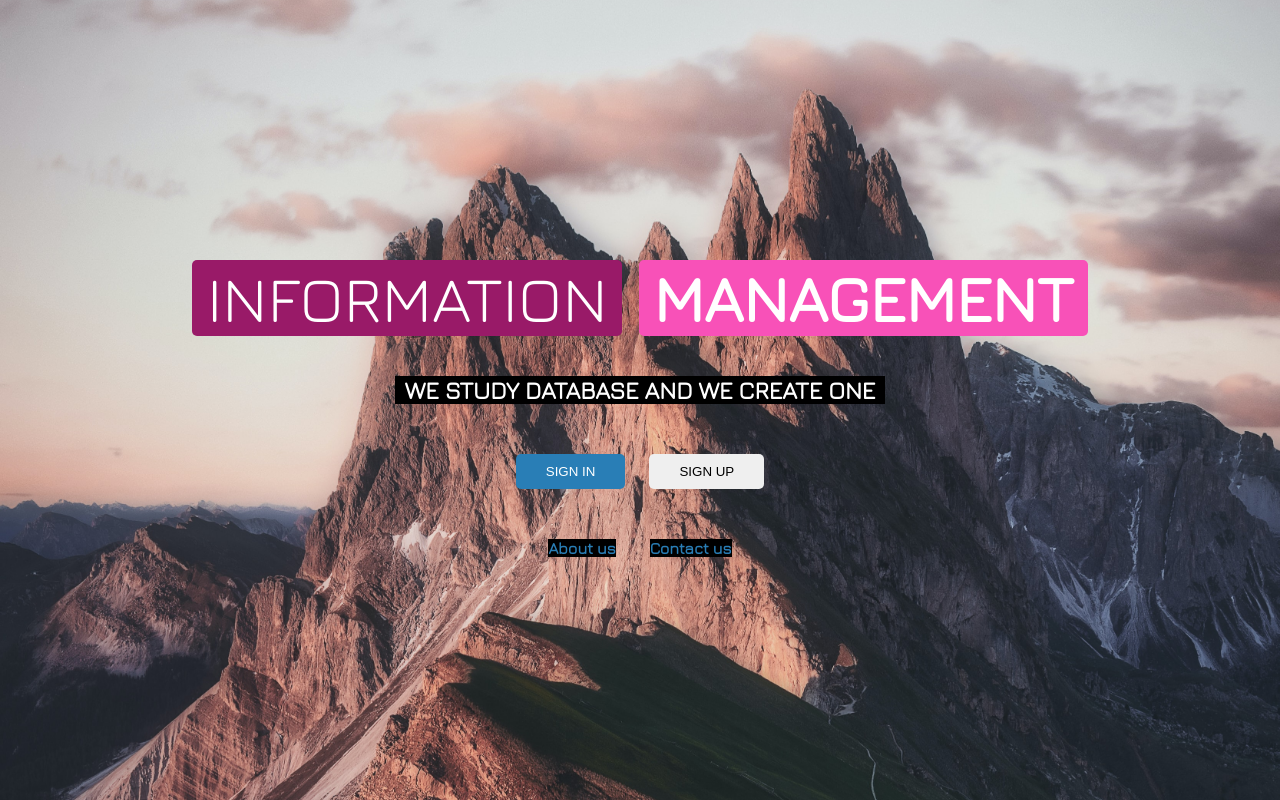
After one commit to citReyJoshua/supplie, a Django app: page / in a window 1280 px wide. The commit adds this page. Run offline with Django 3.2, Linux system fonts and the light colour scheme.

Commit message:
added landing page with contact us and about us

```diff
--- a/backend/urls.py
+++ b/backend/urls.py
@@ -1,7 +1,10 @@
 from django.contrib import admin
 from django.urls import path,include
 
+from .user.views import LandingPage
+
 urlpatterns = [
+    path('', LandingPage.as_view(),name="landingpage"),
     path('admin/', admin.site.urls),
     path('customer/', include('backend.user.urls', namespace='user')),
 ]
--- a/backend/user/views.py
+++ b/backend/user/views.py
@@ -9,3 +9,7 @@ class CustomerView(View):
 class CustomerRegistrationView(View):
     def get(self, request):
         return render(request,'registration/customer/index.html')
+
+class LandingPage(View):
+    def get(self, request):
+        return render(request,'landingpage/index.html')
--- /dev/null
+++ b/frontend/static/css/landingpage/styles.css
@@ -0,0 +1,138 @@
+* {
+  margin: 0;
+  padding: 0;
+  -webkit-box-sizing: border-box;
+          box-sizing: border-box;
+}
+
+.cover {
+  margin: 0;
+  padding: 0;
+  background-image: url("coverphoto.jpg");
+  /* The image used */
+  background-color: #cccccc;
+  /* Used if the image is unavailable */
+  height: 100vh;
+  /* You must set a specified height */
+  background-position: 50% 35%;
+  /* Center the image */
+  background-repeat: no-repeat;
+  /* Do not repeat the image */
+  background-size: cover;
+  /* Resize the background image to cover the entire container */
+  width: 100vw;
+  display: -webkit-box;
+  display: -ms-flexbox;
+  display: flex;
+  -webkit-box-pack: center;
+      -ms-flex-pack: center;
+          justify-content: center;
+  -webkit-box-align: center;
+      -ms-flex-align: center;
+          align-items: center;
+}
+
+.container {
+  text-align: center;
+  width: 70%;
+  height: 40%;
+  font-family: 'Jura', sans-serif;
+}
+
+.heading {
+  color: white;
+  font-size: 4em;
+  margin: 20px 0;
+}
+
+.subheading {
+  color: white;
+  font-size: 1.5em;
+  margin: 40px 0;
+  font-weight: bold;
+}
+
+.subheadingspan {
+  background-color: black;
+  padding: 0 10px;
+}
+
+button {
+  margin: 10px;
+  padding: 10px 30px;
+  border: none;
+  border-radius: 5px;
+  cursor: pointer;
+}
+
+.signin {
+  color: white;
+  background-color: #297eb6;
+}
+
+.signup {
+  color: black;
+}
+
+.firstword {
+  background-color: #991a68;
+  padding: 0 15px;
+  border-radius: 5px;
+}
+
+b {
+  background-color: #f851b8;
+  padding: 0 15px;
+  border-radius: 5px;
+}
+
+a {
+  text-decoration: none;
+  margin: 15px;
+  background-color: black;
+  color: #297eb6;
+  font-weight: bold;
+  cursor: pointer;
+}
+
+.modal {
+  font-family: 'Jura', sans-serif;
+  position: absolute;
+  top: 0;
+  left: 0;
+  width: 100vw;
+  height: 100vh;
+  background-color: rgba(0, 0, 0, 0.3);
+  display: none;
+}
+
+.modal .modal-content {
+  background-color: white;
+  width: 70vw;
+  height: 80vh;
+  margin: 50px auto;
+}
+
+.modal .modal-content h1 {
+  text-align: center;
+  font-size: 2.5em;
+  padding: 30px 30px 0 30px;
+}
+
+.modal .modal-content p {
+  text-align: center;
+  padding: 50px;
+  font-weight: bold;
+  letter-spacing: 2px;
+  line-height: 1.5;
+}
+
+.modal .modal-content button {
+  background-color: #991a68;
+  color: white;
+  float: right;
+  padding: 15px 40px;
+  margin-right: 50px;
+  margin-top: 30px;
+}
+/*# sourceMappingURL=styles.css.map */
--- /dev/null
+++ b/frontend/static/css/landingpage/styles.scss
@@ -0,0 +1,117 @@
+*{
+    margin:0;
+    padding:0;
+    box-sizing: border-box;
+}
+.cover{
+    margin:0;
+    padding:0;
+    background-image: url("coverphoto.jpg"); /* The image used */
+    background-color: #cccccc; /* Used if the image is unavailable */
+    height: 100vh; /* You must set a specified height */
+    background-position: 50% 35%; /* Center the image */
+    background-repeat: no-repeat; /* Do not repeat the image */
+    background-size: cover; /* Resize the background image to cover the entire container */
+    width: 100vw;
+    display:flex;
+    justify-content: center;
+    align-items: center;
+}
+.container{
+    text-align: center;
+    width: 70%;
+    height: 40%;
+    font-family: 'Jura', sans-serif;
+
+}
+.heading{
+    color:white;
+    font-size:4em;
+    margin:20px 0;
+}
+.subheading{
+    color:rgb(255, 255, 255);
+    font-size:1.5em;
+    margin:40px 0;
+    font-weight:bold;
+}
+.subheadingspan{
+    background-color:rgb(0, 0, 0);
+    padding:0 10px;
+}
+button{
+    margin:10px;
+    padding: 10px 30px;
+    border: none;
+    border-radius: 5px;
+    cursor: pointer;
+}
+.signin{
+    color:white;
+    background-color:rgb(41, 126, 182);
+
+}
+.signup{
+    color:black;
+}
+.firstword{
+    background-color: #991a68;
+    padding:0 15px;
+    border-radius: 5px;
+
+}
+b{
+    background-color: #f851b8;
+    padding:0 15px;
+    border-radius: 5px;
+
+}
+a{
+    text-decoration: none;
+    margin: 15px;
+    background-color: black;
+    color:rgb(41, 126, 182);
+    font-weight: bold;
+    cursor: pointer;
+}
+
+.modal{
+    font-family: 'Jura', sans-serif;
+    position: absolute;
+    top: 0;
+    left: 0;
+    width: 100vw;
+    height: 100vh;
+    background-color: rgba($color: #000000, $alpha: 0.3);
+    display: none;
+
+    .modal-content{
+        background-color: white;
+        width: 70vw;
+        height: 80vh;
+        margin: 50px auto;
+
+        h1{
+            text-align: center;
+            font-size: 2.5em;
+            padding: 30px 30px 0 30px;
+        }
+
+        p{
+            text-align: center;
+            padding:50px;
+            font-weight: bold;
+            letter-spacing: 2px;
+            line-height: 1.5;
+        }
+
+        button{
+            background-color:#991a68 ;
+            color: white;
+            float: right;
+            padding: 15px 40px;
+            margin-right: 50px;
+            margin-top: 30px;
+        }
+    }
+}
--- a/frontend/static/css/main.css
+++ b/frontend/static/css/main.css
@@ -29,7 +29,7 @@ a:hover {
 
 body {
   min-height: 100vh;
-  background-color: #f0efdb;
+  background-color: #4285f4;
 }
 
 ul {
--- /dev/null
+++ b/frontend/templates/landingpage/index.html
@@ -0,0 +1,92 @@
+{% load static %}
+
+<!DOCTYPE html>
+<html lang="en">
+<head>
+    <meta charset="UTF-8">
+    <meta name="viewport" content="width=device-width, initial-scale=1.0">
+
+    <link href="https://fonts.googleapis.com/css2?family=Jura&display=swap" rel="stylesheet">
+
+    <link rel="stylesheet" href="{% static 'css/landingpage/styles.css' %}">
+
+    <title>Landing Page</title>
+</head>
+<body>
+    <div class="cover">
+        <div class="container">
+            <div class="heading"><span class='firstword'>INFORMATION</span> <b>MANAGEMENT</b></div>
+
+            <div class="subheading">
+                <span class="subheadingspan">WE STUDY DATABASE AND WE CREATE ONE</span>
+            </div>
+
+            <div style="margin-bottom: 40px;">
+                <button class="signin">SIGN IN</button>
+                <button class="signup">SIGN UP</button>
+            </div>
+
+            <a id='aboutus'>About us</a>
+            <a id='contactus'>Contact us</a>
+
+        </div>
+    </div>
+
+    <div class="modal" id="modal-about-us">
+        <div id="modal-content" class="modal-content">
+            <h1>
+                About Us
+            </h1>
+            <p>
+                Lorem ipsum dolor sit amet consectetur adipisicing elit. Beatae ex reiciendis delectus vero debitis optio sequi nostrum tempora sed. Id voluptates, voluptatem fuga vel neque perferendis nihil fugiat consectetur expedita porro molestiae tenetur incidunt iure quaerat non quos dolorem sapiente. At molestiae ratione commodi voluptatem, ullam ipsam repellendus perferendis, distinctio, dignissimos officiis temporibus ipsum ut quia asperiores excepturi cumque magni tempora nobis aut dolores minus vero accusamus. Necessitatibus omnis veniam excepturi dignissimos, ut sint iusto consequatur exercitationem sapiente ipsum, laudantium et. Numquam a illo eos, excepturi repudiandae esse iste obcaecati saepe unde expedita hic eligendi sequi deserunt voluptas aliquid ratione.
+            </p>
+            <button type="button" id='close-about-us'>
+                OK
+            </button>
+        </div>
+    </div>
+
+    <div class="modal" id="modal-contact-us">
+        <div id="modal-content" class="modal-content">
+            <h1>
+                Contact Us
+            </h1>
+            <p>
+                Contact Number: +123-231-1234<br>
+                Email Address: contactus@gmail.com<br>
+                Facebook: facebook.com/contactus<br>
+                Instagram: instagram.com/contactus<br>
+                Twitter: twitter.com/contactus<br>
+            </p>
+            <button type="button" id='close-contact-us'>
+                OK
+            </button>
+        </div>
+    </div>
+
+
+    <script src="https://cdnjs.cloudflare.com/ajax/libs/jquery/3.5.1/jquery.js" integrity="sha512-WNLxfP/8cVYL9sj8Jnp6et0BkubLP31jhTG9vhL/F5uEZmg5wEzKoXp1kJslzPQWwPT1eyMiSxlKCgzHLOTOTQ==" crossorigin="anonymous"></script>
+
+    <script>
+        $(()=>{
+            $('#aboutus').click((e)=>{
+                console.log(e)
+                $('#modal-about-us').show()
+            })
+
+            $('#close-about-us').click((e)=>{
+                $('#modal-about-us').hide()
+            })
+
+            $('#contactus').click((e)=>{
+                $('#modal-contact-us').show()
+            })
+
+            $('#close-contact-us').click((e)=>{
+                $('#modal-contact-us').hide()
+            })
+        })
+    </script>
+
+</body>
+</html>
```
Also changed, not shown: frontend/static/css/landingpage/coverphoto.jpg (added), 1 other file.
